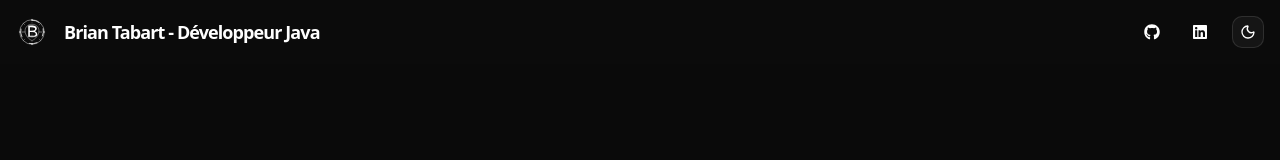
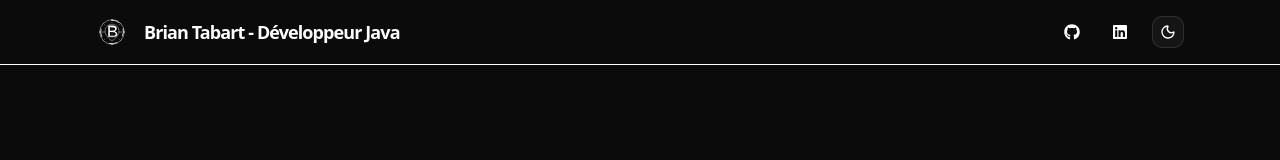
Before and after one commit to WebisBrian/TABART-Brian-Portfolio, a Next.js app: page / in a window 1280 px wide. Shown: the top 160 px of the page. Built offline with nearby package versions, Linux system fonts and the light colour scheme.

Commit message:
Refacto: wrap Navbar into SiteContainer

```diff
--- a/src/components/layout/site-header.tsx
+++ b/src/components/layout/site-header.tsx
@@ -1,9 +1,12 @@
-import { Navbar1 } from "./navbar1"
+import { SiteContainer } from "./site-container";
+import { Navbar1 } from "./navbar1";
 
 export function SiteHeader() {
   return (
-    <header className="sticky top-0 z-50 px-4 bg-background/80 backdrop-blur">
+    <header className="sticky top-0 z-50 border-b bg-background/80 backdrop-blur">
+      <SiteContainer>
         <Navbar1 />
+      </SiteContainer>
     </header>
-  )
+  );
 }
```
